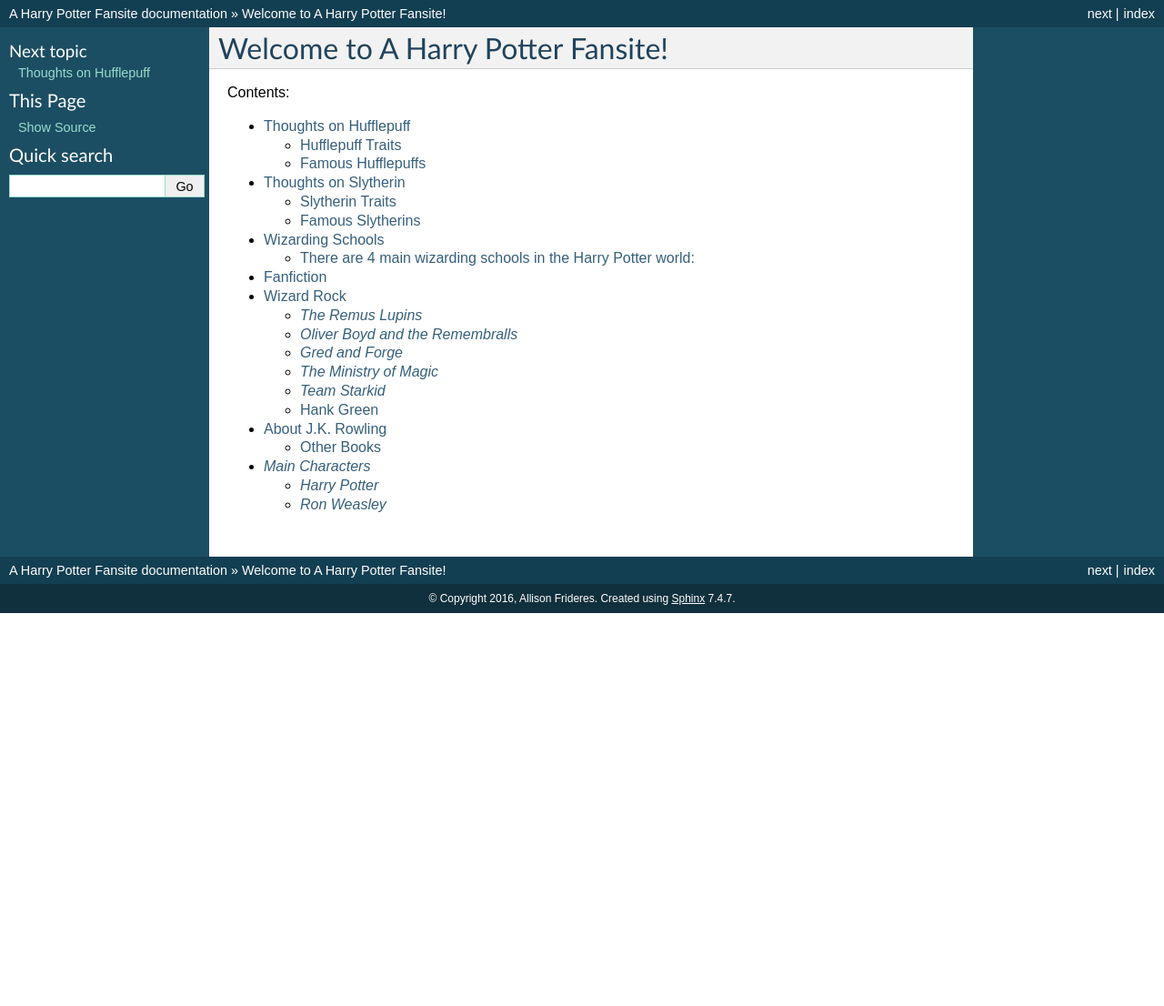
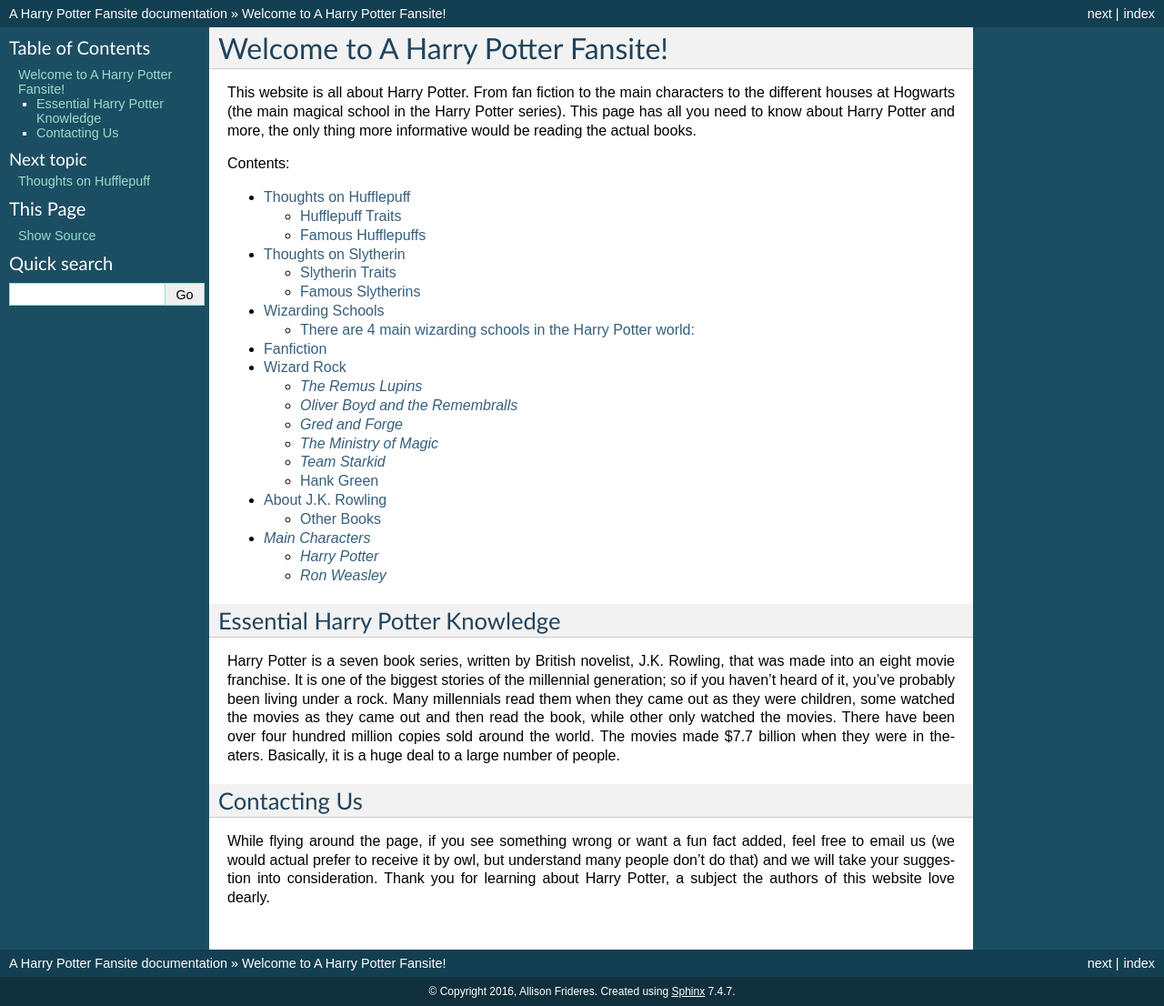
Before and after one commit to AshMad95/harrypotter, a Sphinx documentation site: the page built from source/index.rst, in a window 1280 px wide. Shown: the whole page at 91% size. Built offline with Sphinx 7.4.7, drawn with Linux system fonts in a browser that asks for light colours; before the commit the page ends 900 px from its top, so only the background shows below that.

Commit message:
Added content to the main page other than just the table of content

```diff
--- a/source/index.rst
+++ b/source/index.rst
@@ -5,6 +5,10 @@
 
 Welcome to A Harry Potter Fansite!
 ========================================
+
+This website is all about Harry Potter. From fan fiction to the main characters to the different houses at Hogwarts
+(the main magical school in the Harry Potter series). This page has all you need to know about Harry Potter and more,
+the only thing more informative would be reading the actual books.
 
 Contents:
 
@@ -18,3 +22,19 @@
    wizard_rock/wizard_rock.rst
    rowling.rst
    main_characters.rst
+
+Essential Harry Potter Knowledge
+--------------------------------
+
+Harry Potter is a seven book series, written by British novelist, J.K. Rowling, that was made into an eight movie franchise.
+It is one of the biggest stories of the millennial generation; so if you haven’t heard of it, you’ve probably been living under
+a rock. Many millennials read them when they came out as they were children, some watched the movies as they came out and then
+read the book, while other only watched the movies. There have been over four hundred million copies sold around the world. The
+movies made $7.7 billion when they were in theaters. Basically, it is a huge deal to a large number of people.
+
+Contacting Us
+-------------
+
+While flying around the page, if you see something wrong or want a fun fact added, feel free to email us (we would actual prefer
+to receive it by owl, but understand many people don’t do that) and we will take your suggestion into consideration. Thank you for
+learning about Harry Potter, a subject the authors of this website love dearly.
```
